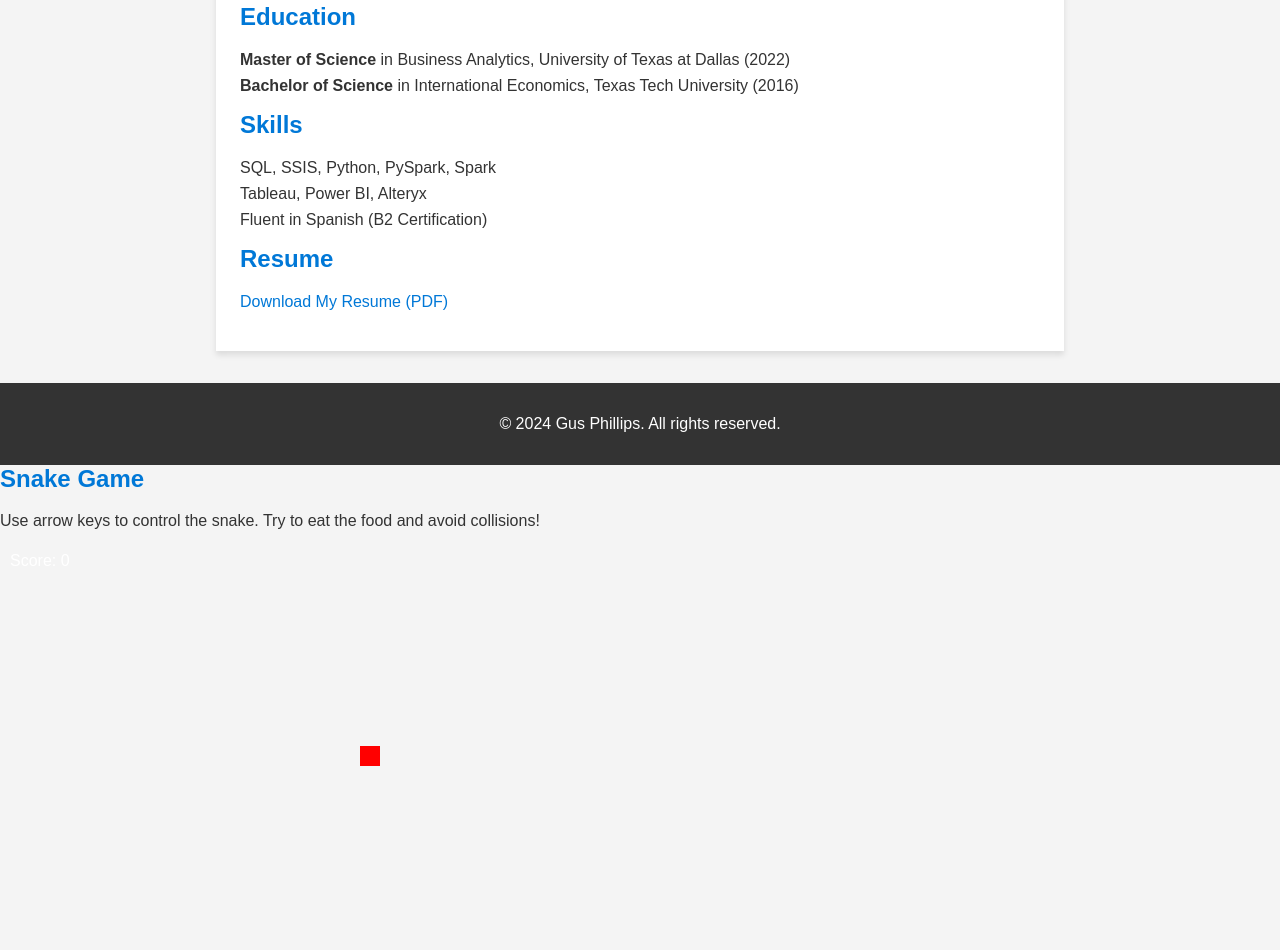
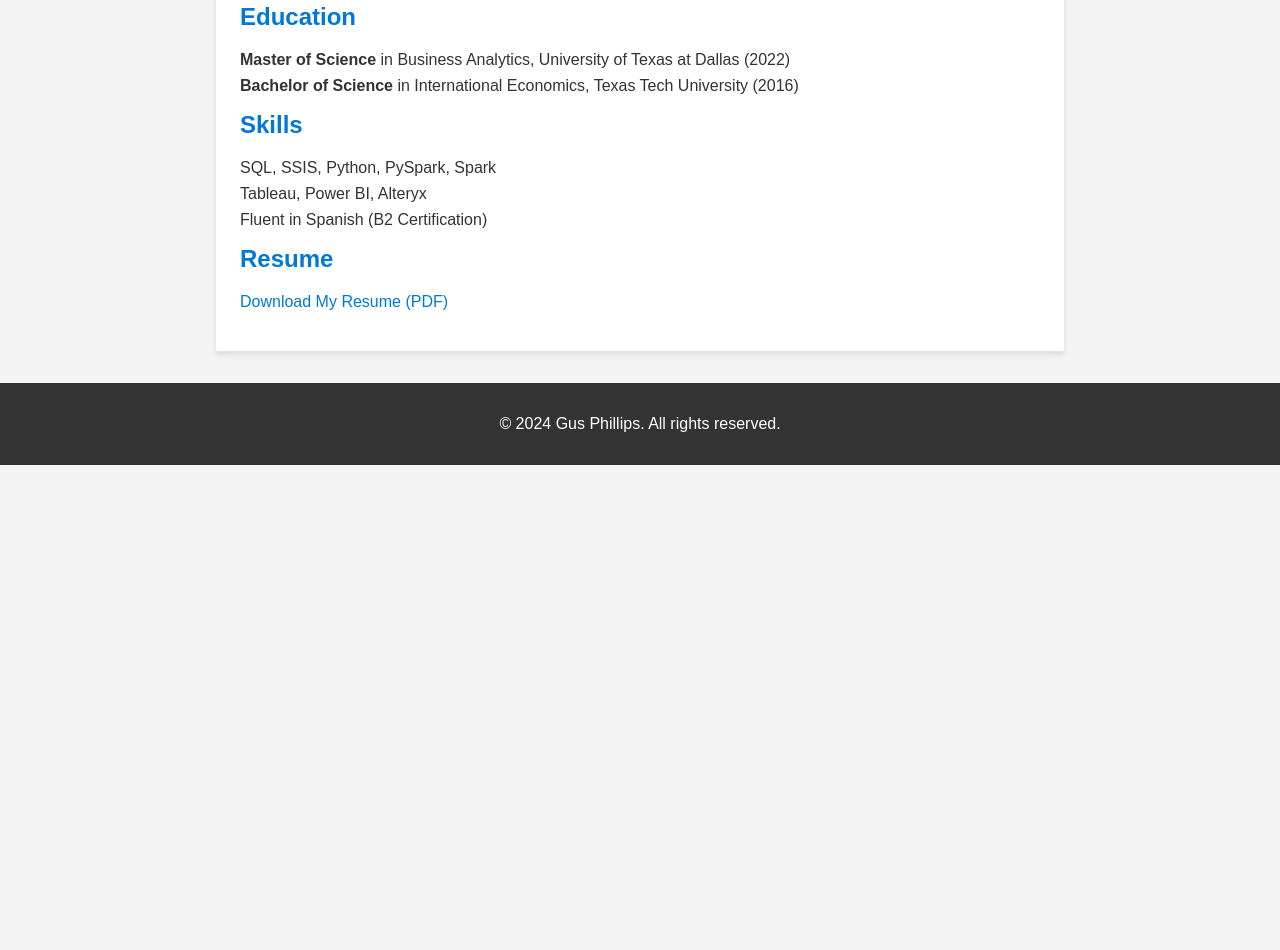
Before and after one commit to gus1787/mywebsite, a plain HTML site: page index.html in a window 1280 px wide. Shown: the part 438-1388 px from the top of the page. After the commit the page ends 903 px from the top, so only its background shows below. Drawn offline with Linux system fonts and the light colour scheme.

Commit message:
Update index.html

```diff
--- a/index.html
+++ b/index.html
@@ -111,73 +111,3 @@
 
 </body>
 </html>
-
-
-<section>
-    <h2>Snake Game</h2>
-    <p>Use arrow keys to control the snake. Try to eat the food and avoid collisions!</p>
-    <canvas id="gameCanvas" width="400" height="400"></canvas>
-</section>
-
-<script>
-    const canvas = document.getElementById("gameCanvas");
-    const ctx = canvas.getContext("2d");
-
-    const box = 20; // Size of the grid
-    const canvasSize = canvas.width;
-    let snake = [{ x: 5 * box, y: 5 * box }];
-    let food = { x: Math.floor(Math.random() * canvasSize / box) * box, y: Math.floor(Math.random() * canvasSize / box) * box };
-    let dx = box, dy = 0; // Direction of the snake
-    let score = 0;
-
-    function drawBoard() {
-        ctx.clearRect(0, 0, canvasSize, canvasSize);
-        // Draw food
-        ctx.fillStyle = "red";
-        ctx.fillRect(food.x, food.y, box, box);
-
-        // Draw snake
-        ctx.fillStyle = "lime";
-        snake.forEach(part => ctx.fillRect(part.x, part.y, box, box));
-
-        // Draw score
-        ctx.fillStyle = "white";
-        ctx.font = "16px Arial";
-        ctx.fillText(`Score: ${score}`, 10, 20);
-    }
-
-    function moveSnake() {
-        const head = { x: snake[0].x + dx, y: snake[0].y + dy };
-        snake.unshift(head);
-
-        // Check collision with food
-        if (head.x === food.x && head.y === food.y) {
-            score++;
-            food = { x: Math.floor(Math.random() * canvasSize / box) * box, y: Math.floor(Math.random() * canvasSize / box) * box };
-        } else {
-            snake.pop(); // Remove tail unless eating
-        }
-
-        // Check collisions (walls and self)
-        if (head.x < 0 || head.y < 0 || head.x >= canvasSize || head.y >= canvasSize || snake.slice(1).some(part => part.x === head.x && part.y === head.y)) {
-            alert(`Game Over! Final Score: ${score}`);
-            document.location.reload();
-        }
-    }
-
-    function changeDirection(event) {
-        if (event.key === "ArrowUp" && dy === 0) { dx = 0; dy = -box; }
-        else if (event.key === "ArrowDown" && dy === 0) { dx = 0; dy = box; }
-        else if (event.key === "ArrowLeft" && dx === 0) { dx = -box; dy = 0; }
-        else if (event.key === "ArrowRight" && dx === 0) { dx = box; dy = 0; }
-    }
-
-    document.addEventListener("keydown", changeDirection);
-
-    function gameLoop() {
-        moveSnake();
-        drawBoard();
-    }
-
-    setInterval(gameLoop, 100);
-</script>
```
